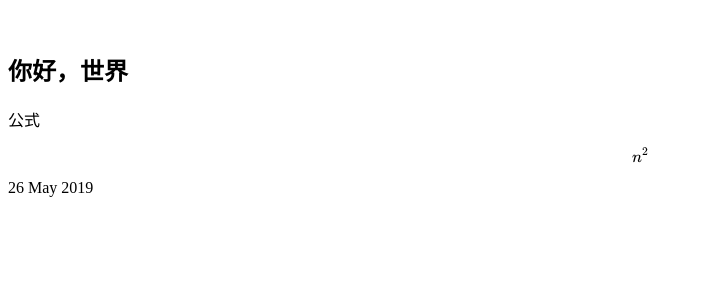
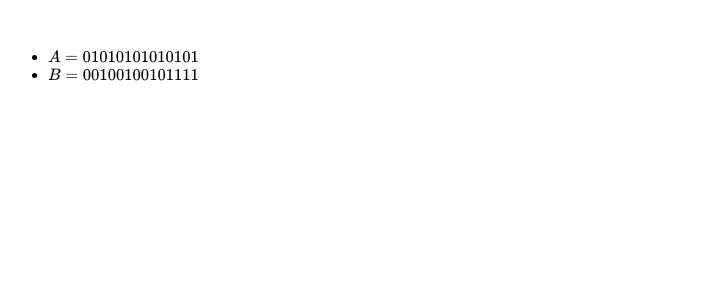
Before and after one commit to jingyecheng/ayyyeee.github.io, a Jekyll site: the page built from _posts/2019-05-26-hello-world2.md, in a window 1280 px wide. Shown: the top 300 px of the page, without its empty margins (0-703 px from the left). Built offline with Jekyll 4.4.1, drawn with Linux system fonts in a browser that asks for light colours; formulas are drawn with MathJax 3.

Commit message:
Update 2019-05-26-hello-world2.md

```diff
--- a/_posts/2019-05-26-hello-world2.md
+++ b/_posts/2019-05-26-hello-world2.md
@@ -3,10 +3,7 @@ layout: default
 title: 你好，世界
 ---
 
-<h2>{{ page.title }}</h2>
 
-<p>公式</p>
 
-<p>$${n^{2}}$$</p>
-
-<p>{{ page.date | date_to_string }}</p>
+* \\(A = 01 01 01 01 01 01 01 \\)
+* \\(B = 00 10 01 00 10 11 11 \\)
```
